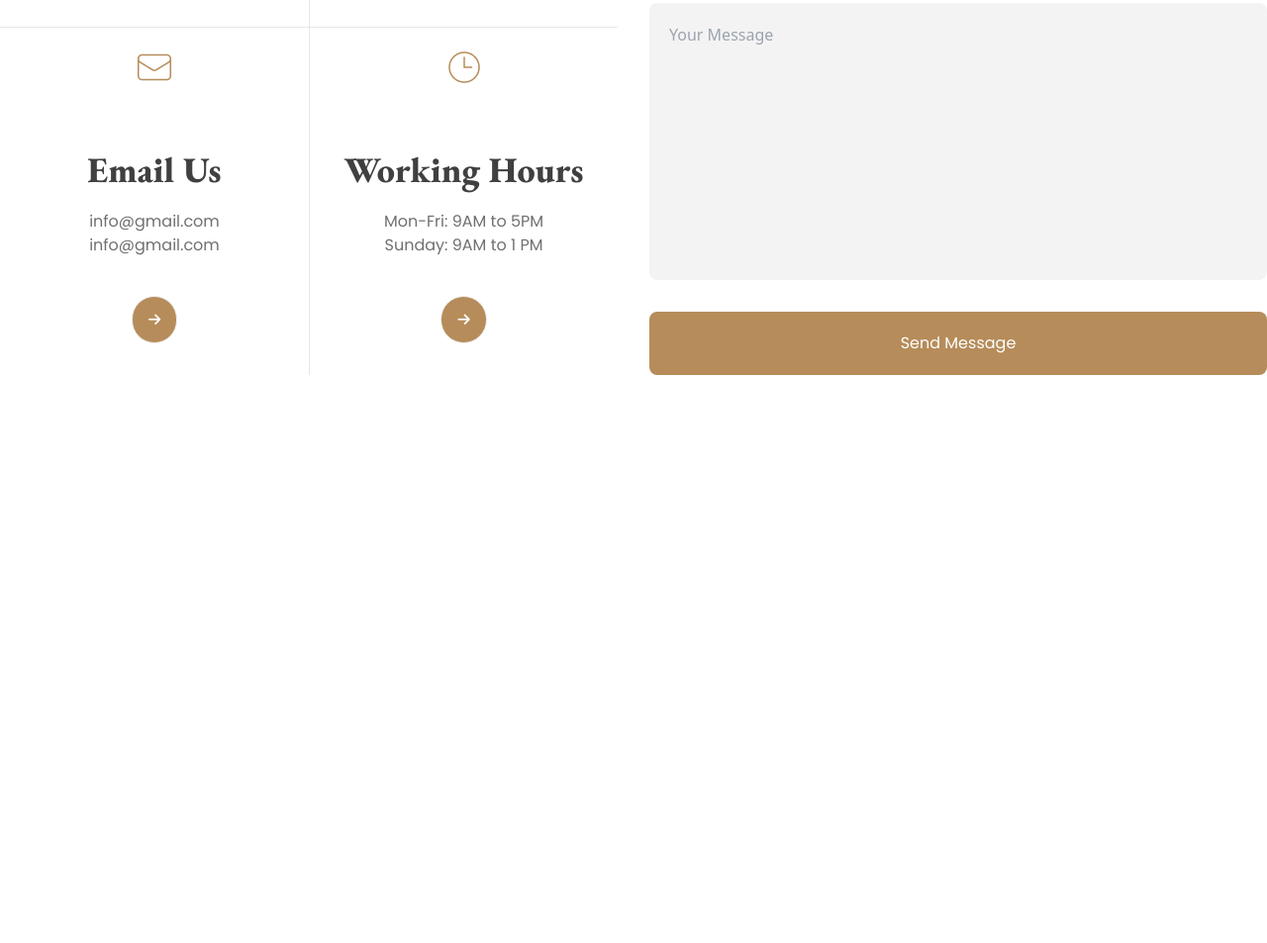
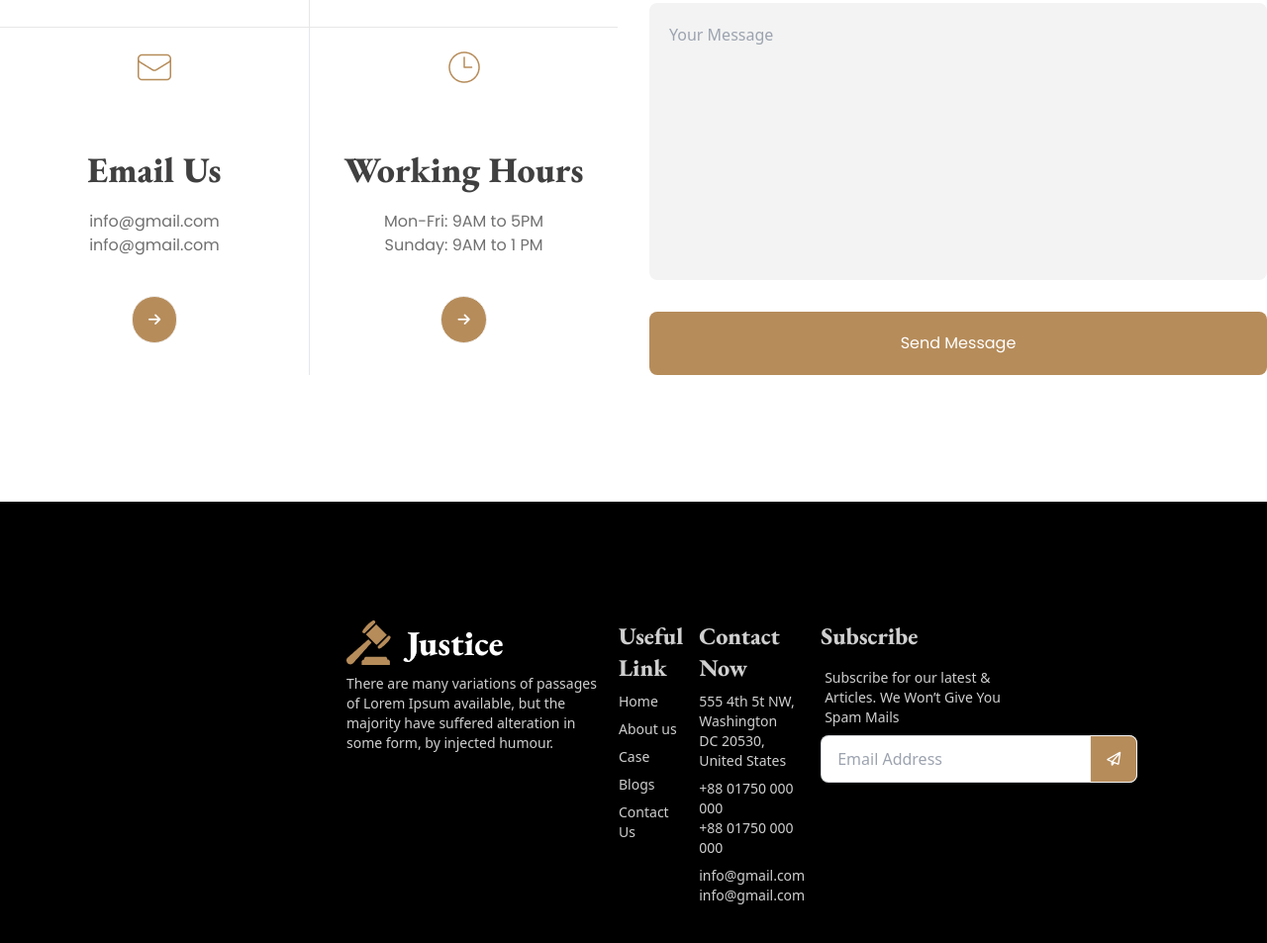
Before and after one commit to md-ratul-gazi/Module-14-Practice-Task, a plain HTML site: page index.html in a window 1280 px wide. Shown: the part 4524-5477 px from the top of the page at 99% size. Before the commit the page ends 4903 px from the top, so only its background shows below. Drawn offline with nearby package versions, Linux system fonts and the light colour scheme.

Commit message:
footer section done

```diff
--- a/index.html
+++ b/index.html
@@ -673,7 +673,7 @@
       <!-- FAQ asked section ends here -->
 
       <!-- Contact section starts here -->
-      <section class="mt-32">
+      <section class="mt-32 mb-32">
         <div class="text-center">
           <h3 class="font-Eb text-[40px] text-title-color font-extrabold">
             Contact With Us
@@ -689,7 +689,9 @@
         <!-- Contact container starts here -->
         <div class="flex flex-col lg:flex-row gap-8">
           <!-- Contact process starts here -->
-          <div class="grid grid-cols-1 md:grid-cols-2 lg:grid-cols-2 gap-0 flex-1">
+          <div
+            class="grid grid-cols-1 md:grid-cols-2 lg:grid-cols-2 gap-0 flex-1"
+          >
             <!-- Card 1 -->
             <div
               class="card hover:bg-gradient-to-r from-[#F3F3F3] to-[ #F3F3F3] lg:border-b-[1px] md:border-b-[1px] border-[#E7E7E7] rounded-none"
@@ -703,9 +705,7 @@
                 >
                   Address
                 </h2>
-                <p
-                  class="text-text-color font-poppins text-base font-normal"
-                >
+                <p class="text-text-color font-poppins text-base font-normal">
                   A108 Adam Street,
                   <br />
                   New York, NY 535022
@@ -732,9 +732,7 @@
                 >
                   Call Us
                 </h2>
-                <p
-                  class="text-text-color font-poppins text-base font-normal"
-                >
+                <p class="text-text-color font-poppins text-base font-normal">
                   +88 01750 00 00 00
                   <br />
                   +88 01750 00 00 00
@@ -761,9 +759,7 @@
                 >
                   Email Us
                 </h2>
-                <p
-                  class="text-text-color font-poppins text-base font-normal"
-                >
+                <p class="text-text-color font-poppins text-base font-normal">
                   info@gmail.com
                   <br />
                   info@gmail.com
@@ -779,7 +775,7 @@
             </div>
             <!-- Card 4 -->
             <div
-              class="card hover:bg-gradient-to-r from-[#F3F3F3] to-[ #F3F3F3] lg:border-l-[1px] md:border-l-[1px]  rounded-none"
+              class="card hover:bg-gradient-to-r from-[#F3F3F3] to-[ #F3F3F3] lg:border-l-[1px] md:border-l-[1px] rounded-none"
             >
               <figure class="px-10 py-5">
                 <img src="/images/time.png" alt="Clock Logo" class="" />
@@ -790,9 +786,7 @@
                 >
                   Working Hours
                 </h2>
-                <p
-                  class="text-text-color font-poppins text-base font-normal"
-                >
+                <p class="text-text-color font-poppins text-base font-normal">
                   Mon-Fri: 9AM to 5PM
                   <br />
                   Sunday: 9AM to 1 PM
@@ -811,7 +805,11 @@
 
           <!-- Contact form -->
           <form class="mt-10 flex flex-col gap-8 flex-1">
-            <input type="text" placeholder="Your Name" class="bg-[#F3F3F3] py-5 pl-5 rounded-lg focus:outline-none" />
+            <input
+              type="text"
+              placeholder="Your Name"
+              class="bg-[#F3F3F3] py-5 pl-5 rounded-lg focus:outline-none"
+            />
 
             <input
               type="email"
@@ -821,7 +819,11 @@
               class="bg-[#F3F3F3] py-5 pl-5 rounded-lg focus:outline-none"
             />
 
-            <input type="text" placeholder="Subject" class="bg-[#F3F3F3] py-5 pl-5 rounded-lg focus:outline-none" />
+            <input
+              type="text"
+              placeholder="Subject"
+              class="bg-[#F3F3F3] py-5 pl-5 rounded-lg focus:outline-none"
+            />
 
             <textarea
               name="message"
@@ -829,10 +831,14 @@
               cols="30"
               rows="10"
               placeholder="Your Message"
-              class="bg-[#F3F3F3] py-5 pl-5 rounded-lg focus:outline-none resize-none	"
+              class="bg-[#F3F3F3] py-5 pl-5 rounded-lg focus:outline-none resize-none"
             ></textarea>
 
-            <input type="submit" value="Send Message" class="py-5 rounded-lg bg-primary-btn-bg text-primary-btn-text font-poppins" />
+            <input
+              type="submit"
+              value="Send Message"
+              class="py-5 rounded-lg bg-primary-btn-bg text-primary-btn-text font-poppins"
+            />
           </form>
           <!-- Contact form -->
         </div>
@@ -841,8 +847,69 @@
       <!-- Contact section ends here -->
     </main>
     <!-- Main section style ends here -->
+
     <!-- Footer section style starts here -->
-    <footer></footer>
+    <footer
+      class="footer p-10 bg-black text-[#CFCFCF] text-base-content px-[350px] py-[120px]"
+    >
+      <div class="w-[259px] h-[130px]">
+        <span><img src="images/logo.png" alt="Website Logo" /></span>
+        There are many variations of passages of Lorem Ipsum available, but the
+        majority have suffered alteration in some form, by injected humour.
+      </div>
+      <div>
+        <span class="font-extrabold text-2xl font-Eb">Useful Link</span>
+        <a class="link link-hover">Home</a>
+        <a class="link link-hover">About us</a>
+        <a class="link link-hover">Case</a>
+        <a class="link link-hover">Blogs</a>
+        <a class="link link-hover">Contact Us</a>
+      </div>
+      <div>
+        <span class="font-extrabold text-2xl font-Eb">Contact Now</span>
+        <a class="link link-hover"
+          >555 4th 5t NW, Washington
+          <br />
+          DC 20530, United States</a
+        >
+        <a class="link link-hover"
+          >+88 01750 000 000
+          <br />
+          +88 01750 000 000</a
+        >
+        <a class="link link-hover"
+          >info@gmail.com
+          <br />
+          info@gmail.com</a
+        >
+      </div>
+      <div>
+        <span class="font-extrabold text-2xl font-Eb">Subscribe</span>
+        <div class="form-control w-80">
+          <label class="label">
+            <span class="label-text text-[#CFCFCF]"
+              >Subscribe for our latest &
+              <br />
+              Articles. We Won’t Give You
+              <br />
+              Spam Mails</span
+            >
+          </label>
+          <div class="relative">
+            <input
+              type="text"
+              placeholder="Email Address"
+              class="input input-bordered w-full pr-16"
+            />
+            <button
+              class="btn bg-primary-btn-bg text-primary-btn-text absolute top-0 right-0 rounded-l-none"
+            >
+              <i class="fa-regular fa-paper-plane"></i>
+            </button>
+          </div>
+        </div>
+      </div>
+    </footer>
     <!-- Footer section style ends here -->
   </body>
 </html>
```
